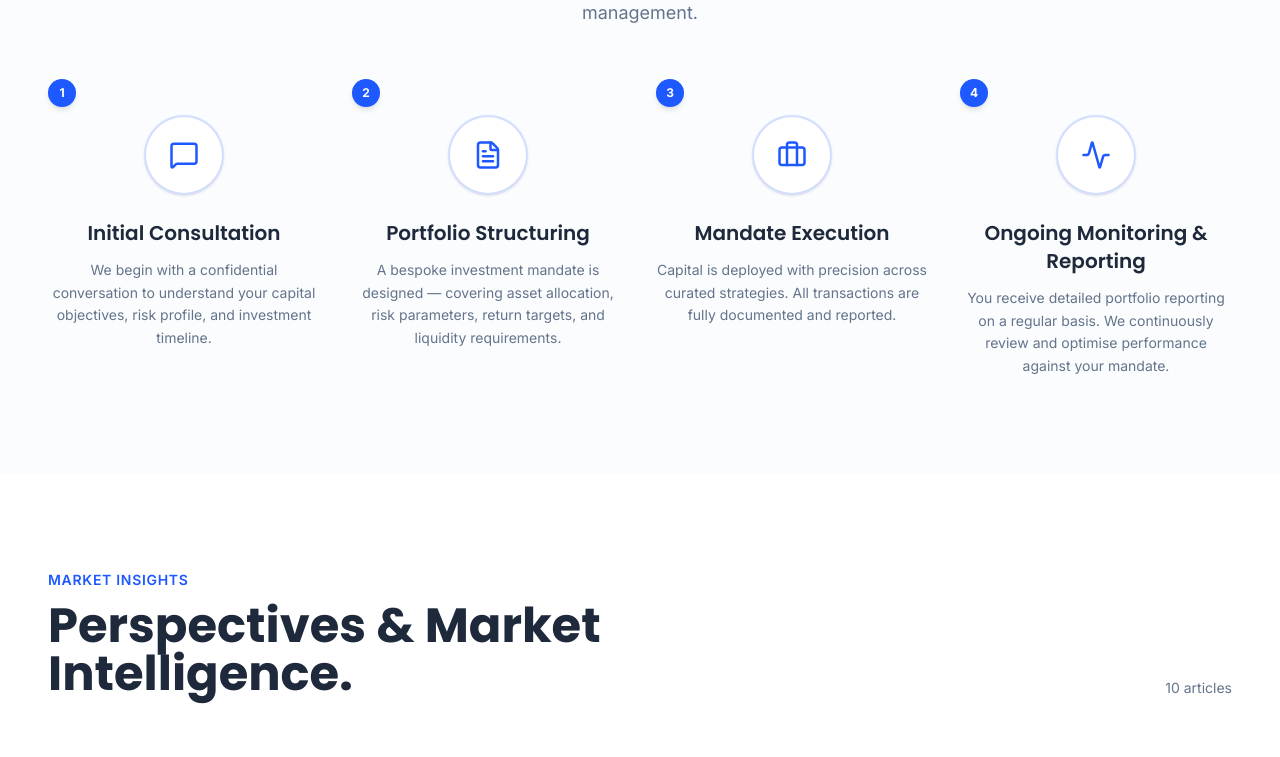
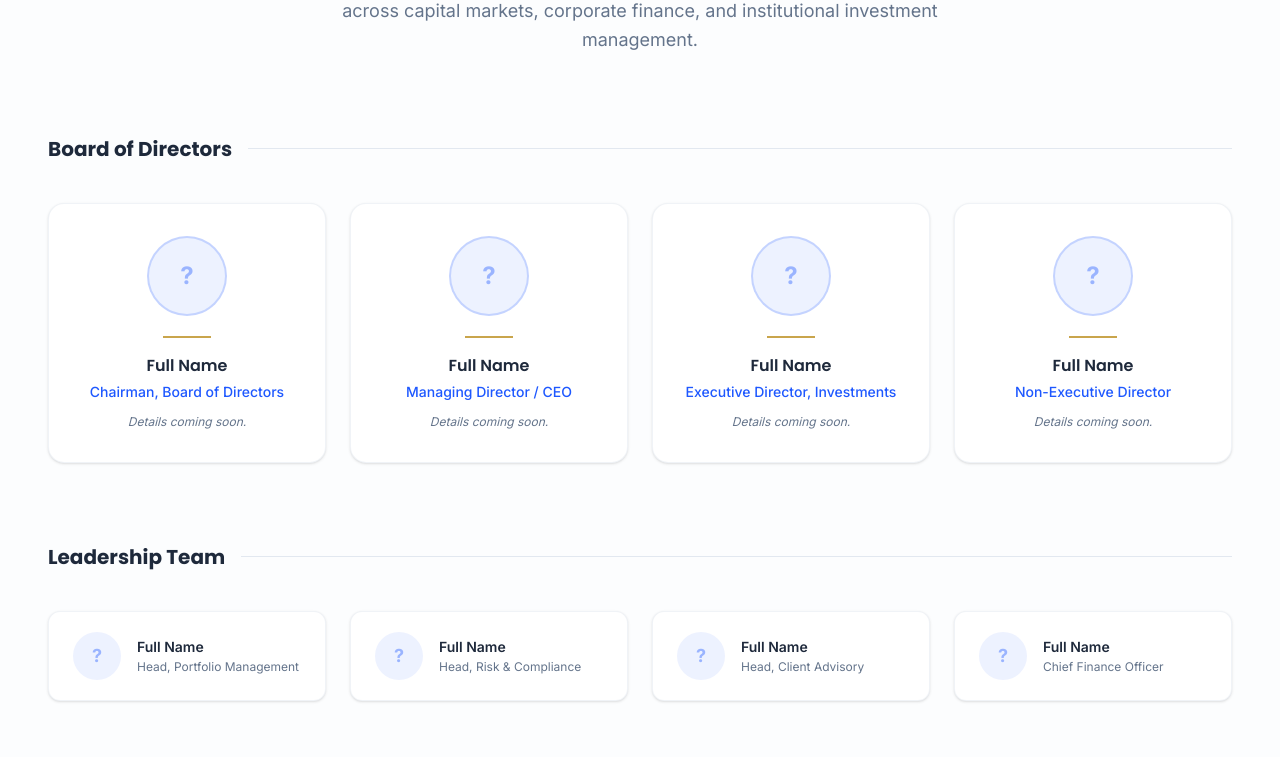
Before and after one commit to lycotech/investland, a Next.js app: page / in a window 1280 px wide. Shown: the part 5280-6037 px from the top of the page. Built offline with nearby package versions, Linux system fonts and the light colour scheme.

Commit message:
update team

```diff
--- a/src/app/page.tsx
+++ b/src/app/page.tsx
@@ -5,6 +5,7 @@ import ServicesSection from "@/components/ServicesSection";
 import ValueProposition from "@/components/ValueProposition";
 import InvestmentCalculator from "@/components/InvestmentCalculator";
 import AboutSection from "@/components/AboutSection";
+import BoardSection from "@/components/BoardSection";
 import Process from "@/components/Process";
 import InsightsSection from "@/components/InsightsSection";
 import ContactSection from "@/components/ContactSection";
@@ -27,8 +28,9 @@ export default function Home() {
       {/* Interactive Tool */}
       <InvestmentCalculator />
 
-      {/* About & Process */}
+      {/* About, Board & Process */}
       <AboutSection />
+      <BoardSection />
       <Process />
 
       {/* Insights */}
--- /dev/null
+++ b/src/components/BoardSection.tsx
@@ -0,0 +1,139 @@
+'use client';
+
+import { motion } from 'framer-motion';
+import { Linkedin } from 'lucide-react';
+
+const BOARD_MEMBERS = [
+  {
+    name: 'Full Name',
+    role: 'Chairman, Board of Directors',
+    bio: 'Details coming soon.',
+    initials: 'CN',
+  },
+  {
+    name: 'Full Name',
+    role: 'Managing Director / CEO',
+    bio: 'Details coming soon.',
+    initials: 'CN',
+  },
+  {
+    name: 'Full Name',
+    role: 'Executive Director, Investments',
+    bio: 'Details coming soon.',
+    initials: 'CN',
+  },
+  {
+    name: 'Full Name',
+    role: 'Non-Executive Director',
+    bio: 'Details coming soon.',
+    initials: 'CN',
+  },
+];
+
+const LEADERSHIP_TEAM = [
+  {
+    name: 'Full Name',
+    role: 'Head, Portfolio Management',
+    initials: 'CN',
+  },
+  {
+    name: 'Full Name',
+    role: 'Head, Risk & Compliance',
+    initials: 'CN',
+  },
+  {
+    name: 'Full Name',
+    role: 'Head, Client Advisory',
+    initials: 'CN',
+  },
+  {
+    name: 'Full Name',
+    role: 'Chief Finance Officer',
+    initials: 'CN',
+  },
+];
+
+export default function BoardSection() {
+  return (
+    <section id="board" className="py-24 bg-muted/20">
+      <div className="container mx-auto px-6 md:px-12">
+
+        {/* Header */}
+        <div className="text-center max-w-2xl mx-auto mb-20">
+          <span className="text-primary font-semibold tracking-wider uppercase text-sm mb-3 block">
+            Governance & Leadership
+          </span>
+          <h2 className="text-3xl md:text-5xl font-bold text-foreground mb-5">
+            Board &amp; Leadership Team
+          </h2>
+          <p className="text-lg text-muted-foreground leading-relaxed">
+            Invest-Trust is governed by experienced professionals with deep expertise across capital markets, corporate finance, and institutional investment management.
+          </p>
+        </div>
+
+        {/* Board of Directors */}
+        <div className="mb-20">
+          <div className="flex items-center gap-4 mb-10">
+            <h3 className="text-xl font-bold text-foreground whitespace-nowrap">Board of Directors</h3>
+            <div className="flex-1 h-px bg-border" />
+          </div>
+          <div className="grid grid-cols-1 sm:grid-cols-2 lg:grid-cols-4 gap-6">
+            {BOARD_MEMBERS.map((member, index) => (
+              <motion.div
+                key={index}
+                initial={{ opacity: 0, y: 30 }}
+                whileInView={{ opacity: 1, y: 0 }}
+                viewport={{ once: true }}
+                transition={{ duration: 0.5, delay: index * 0.1 }}
+                className="group bg-white rounded-2xl p-8 border border-border/50 shadow-sm hover:shadow-lg hover:-translate-y-1 transition-all duration-300 text-center"
+              >
+                {/* Avatar placeholder */}
+                <div className="w-20 h-20 rounded-full bg-primary/8 border-2 border-primary/20 flex items-center justify-center mx-auto mb-5 group-hover:bg-primary/15 transition-colors">
+                  <span className="text-2xl font-bold text-primary/40">?</span>
+                </div>
+                <div className="w-12 h-0.5 bg-gold mx-auto mb-4" />
+                <h4 className="text-base font-semibold text-foreground mb-1">{member.name}</h4>
+                <p className="text-sm text-primary font-medium mb-3">{member.role}</p>
+                <p className="text-xs text-muted-foreground italic">{member.bio}</p>
+              </motion.div>
+            ))}
+          </div>
+        </div>
+
+        {/* Leadership Team */}
+        <div>
+          <div className="flex items-center gap-4 mb-10">
+            <h3 className="text-xl font-bold text-foreground whitespace-nowrap">Leadership Team</h3>
+            <div className="flex-1 h-px bg-border" />
+          </div>
+          <div className="grid grid-cols-1 sm:grid-cols-2 lg:grid-cols-4 gap-6">
+            {LEADERSHIP_TEAM.map((member, index) => (
+              <motion.div
+                key={index}
+                initial={{ opacity: 0, y: 20 }}
+                whileInView={{ opacity: 1, y: 0 }}
+                viewport={{ once: true }}
+                transition={{ duration: 0.5, delay: index * 0.1 }}
+                className="group flex items-center gap-4 bg-white rounded-xl px-6 py-5 border border-border/50 shadow-sm hover:shadow-md hover:border-primary/30 transition-all duration-300"
+              >
+                <div className="w-12 h-12 rounded-full bg-primary/8 flex items-center justify-center flex-shrink-0 group-hover:bg-primary/15 transition-colors">
+                  <span className="text-lg font-bold text-primary/40">?</span>
+                </div>
+                <div>
+                  <p className="font-semibold text-foreground text-sm">{member.name}</p>
+                  <p className="text-xs text-muted-foreground mt-0.5">{member.role}</p>
+                </div>
+              </motion.div>
+            ))}
+          </div>
+        </div>
+
+        {/* Note */}
+        <p className="text-center text-xs text-muted-foreground mt-14 italic">
+          Full board and management profiles will be published shortly.
+        </p>
+
+      </div>
+    </section>
+  );
+}
```
